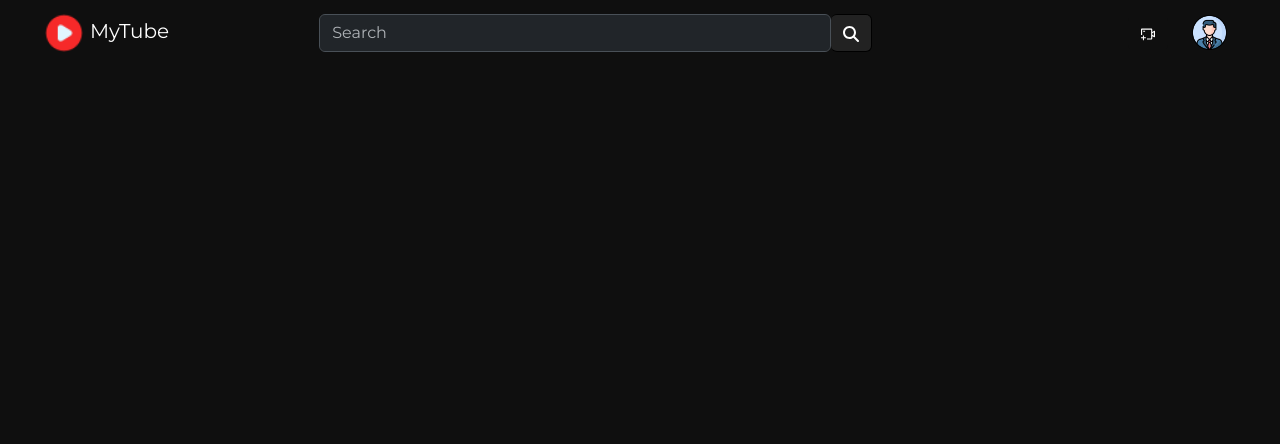
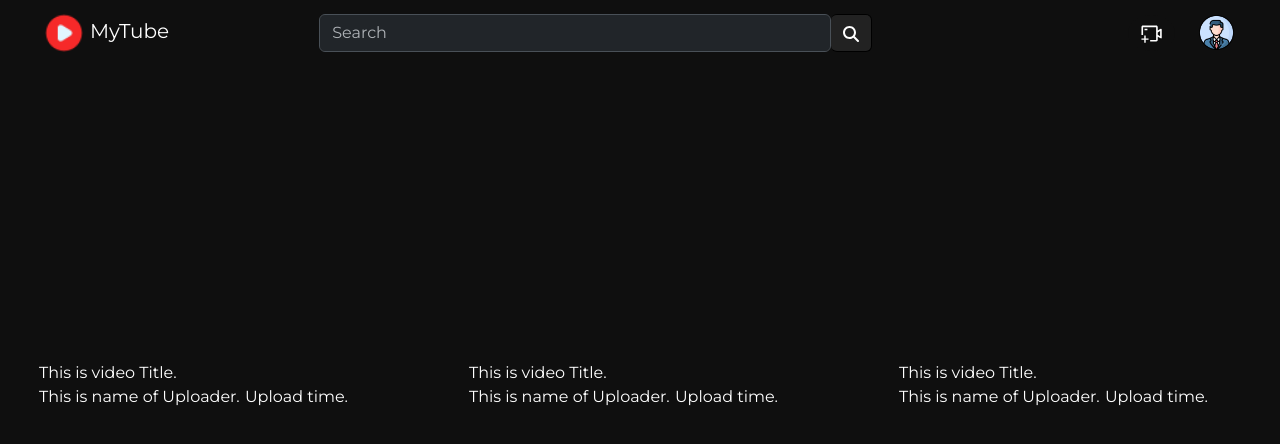
Before and after one commit to NaChIkEt-pen/VideoUploadAndViewPlatform, a React (Vite) app in the folder Frontend/: page / in a window 1280 px wide. Shown: the top 444 px of the page. Built offline with nearby package versions, Linux system fonts and the light colour scheme.

Commit message:
Upadte VideoCard Add CardStyle - Added styling to videocard and arranged it in grids. - HomePage Draft One Done

```diff
--- a/Frontend/package.json
+++ b/Frontend/package.json
@@ -16,6 +16,7 @@
     "react-bootstrap": "^2.10.0",
     "react-dom": "^18.2.0",
     "react-icons": "^5.0.1",
+    "react-player": "^2.14.1",
     "react-router-dom": "^6.21.3",
     "tailwindcss": "^3.4.1"
   },
--- /dev/null
+++ b/Frontend/src/CSS/HomePageCSS/HomePage.css
@@ -0,0 +1,6 @@
+.videoRendererDiv{
+    display: grid;
+    grid-template-columns: auto auto auto;
+    gap: 50px 50px;
+    margin: 20px;
+}
--- a/Frontend/src/CSS/HomePageCSS/HomePageNavbar.css
+++ b/Frontend/src/CSS/HomePageCSS/HomePageNavbar.css
@@ -1,3 +1,6 @@
+.NavbarDiv{
+    background-color: #0F0F0F;
+}
 .NavContainer{
     margin-left: 2.5%;
     margin-right: 0;
@@ -38,8 +41,11 @@
 }
 .navbarVideoAddButton{
     background-color: #0F0F0F;
-    border: none;
-    size:"50"
+    border: #0F0F0F;
+    border-radius: 75%;
+}
+.navbarVideoAddButton:hover{
+    background-color: #a4a4a45e;
 }
 .navbarUserIcon{
     width: 35px;
--- /dev/null
+++ b/Frontend/src/CSS/HomePageCSS/HomePageVideoCard.css
@@ -0,0 +1,18 @@
+.videoCardDiv{
+    margin: 5%
+
+}
+.videoCardDiv{
+    border-radius: "10px";
+}
+.videoCardText{
+    display: flex;
+    flex-direction: column;
+}
+.videoTextFooter{
+    display: flex;
+    flex-direction: row;
+}
+.videoUploadTime{
+    margin-left: 1.5%;
+}
--- a/Frontend/src/Pages/Components/Navbar.jsx
+++ b/Frontend/src/Pages/Components/Navbar.jsx
@@ -11,13 +11,19 @@ import Col from "react-bootstrap/Col";
 // icons
 import { FaMagnifyingGlass } from "react-icons/fa6";
 import { AiOutlineVideoCameraAdd } from "react-icons/ai";
+import { IconContext } from "react-icons";
 
 // CSS
 import "../../CSS/HomePageCSS/HomePageNavbar.css";
 export default function () {
   return (
     <>
-      <Navbar bg="#0F0F0F" data-bs-theme="dark" sticky="top">
+      <Navbar
+        bg="#0F0F0F"
+        data-bs-theme="dark"
+        sticky="top"
+        className="NavbarDiv"
+      >
         {/* changed background color and sticky on top*/}
         <Container className="NavContainer">
           <Navbar.Brand href="#home">
@@ -51,16 +57,17 @@ export default function () {
         <div className="navbarAdditionalsDiv">
           <Row>
             <Col className="navbarVideoAddButtonCol">
-              <Button type="submit" className="navbarVideoAddButton">
-                <AiOutlineVideoCameraAdd />
-                {/* value={{ size: "4em" }} */}
-              </Button>
+              <IconContext.Provider value={{ size: "1.45em" }}>
+                <div>
+                  <Button type="submit" className="navbarVideoAddButton">
+                    <AiOutlineVideoCameraAdd values={{ size: "1em" }} />
+                    {/* value={{ size: "4em" }} */}
+                  </Button>
+                </div>
+              </IconContext.Provider>
             </Col>
             <Col>
-              <img
-                src="../../../public/profile.png"
-                className="navbarUserIcon"
-              />
+              <img src="../../../profile.png" className="navbarUserIcon" />
             </Col>
           </Row>
         </div>
--- /dev/null
+++ b/Frontend/src/Pages/Components/VideoCard.jsx
@@ -0,0 +1,23 @@
+import React from "react";
+import ReactPlayer from "react-player";
+
+import "../../CSS/HomePageCSS/HomePageVideoCard.css";
+export default function VideoCard() {
+  return (
+    <div className="videoCardDiv">
+      <ReactPlayer
+        url="https://www.youtube.com/watch?v=E4R5HC8lFHQ"
+        width="28vw"
+        height="32vh"
+        className="videoMedia"
+      />
+      <div className="videoCardText">
+        <span className="videoTitle">This is video Title.</span>
+        <div className="videoTextFooter">
+          <span className="videoUploader">This is name of Uploader.</span>
+          <span className="videoUploadTime">Upload time.</span>
+        </div>
+      </div>
+    </div>
+  );
+}
--- a/Frontend/src/Pages/HomePage.jsx
+++ b/Frontend/src/Pages/HomePage.jsx
@@ -1,10 +1,17 @@
 import React from "react";
 import Navbar from "./Components/Navbar";
+import VideoCard from "./Components/VideoCard";
 
+import "../CSS/HomePageCSS/HomePage.css";
 export default function HomePage() {
   return (
     <>
       <Navbar />
+      <div className="videoRendererDiv">
+        <VideoCard />
+        <VideoCard />
+        <VideoCard />
+      </div>
     </>
   );
 }
--- a/Frontend/src/index.css
+++ b/Frontend/src/index.css
@@ -4,3 +4,7 @@ body{
     font-family: 'YouTube Sans', 'Montserrat';;
     font-family: 'YouTube Sans Dark', 'Montserrat';
 }
+html,body {
+    max-width: 100%;
+    overflow-x: hidden;
+}
```
Also changed, not shown: 1 other file (tests, documents, lock files or other folders).
